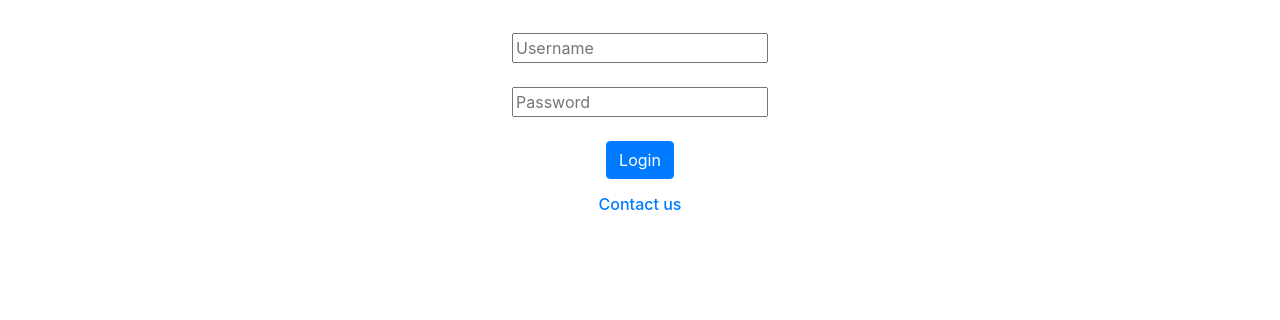
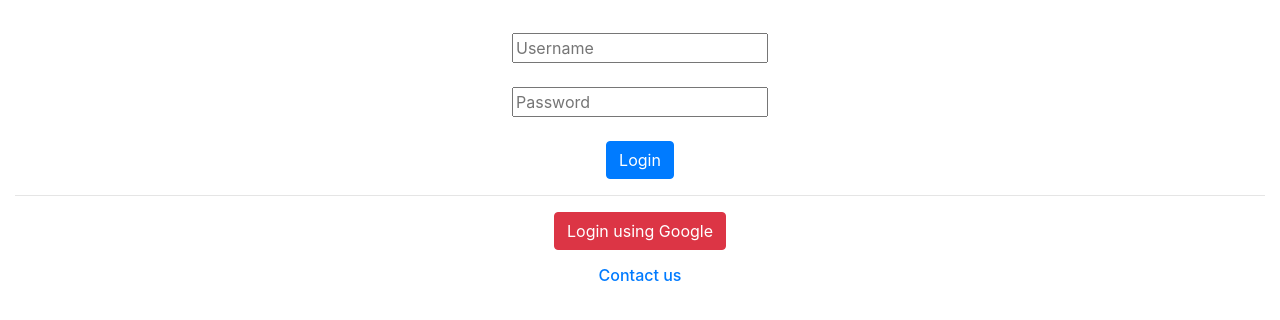
Before and after one commit to genghis-cpu/Assignment5, a Flask app: page / in a window 1280 px wide. Shown: the part 206-526 px from the top of the page. Run offline with Flask 2, Linux system fonts and the light colour scheme; some libraries are stand-ins or nearby versions.

Commit message:
final changes

```diff
--- a/application.py
+++ b/application.py
@@ -5,7 +5,7 @@ import requests
 
 import flask
 from flask import request
-from flask import Flask, render_template
+from flask import Flask, render_template, request, Response
 
 from jinja2 import Template
 import secrets
--- a/templates/index.html
+++ b/templates/index.html
@@ -30,7 +30,7 @@
     <div><h5>Personal Weather Portal</h5></div>
     <br>
     <div>
-      <form action="login" method="post" class="form-signin">
+      <form action="/login" method="post" class="form-signin">
           <label for="username" class="sr-only"><b>Username</b></label>
           <input type="text" name="username" placeholder="Username" required>
 
@@ -45,12 +45,19 @@
 
           <button type="submit" class="btn btn-primary">Login</button>
       </form>
+
       <!--
 	 Assignment 5:
 	 - Add a horizontal rule
 	 - Add a form with "login-using-google" button
 	 - Connect the form to the "authorize" method in application.py
       -->
+      <hr>
+
+      <form action="{{ url_for('authorize') }}" method="post" class="form-signin" style="margin-top: 10px;">
+          <button type="submit" class="btn btn-danger">Login using Google</button>
+      </form>
+
   </div>
   <div><h6><a href="https://www.cs.utexas.edu/~devdatta">Contact us</a></h6></div>
   </div>
```
Also changed, not shown: weatherportal.db, 1 other file.
